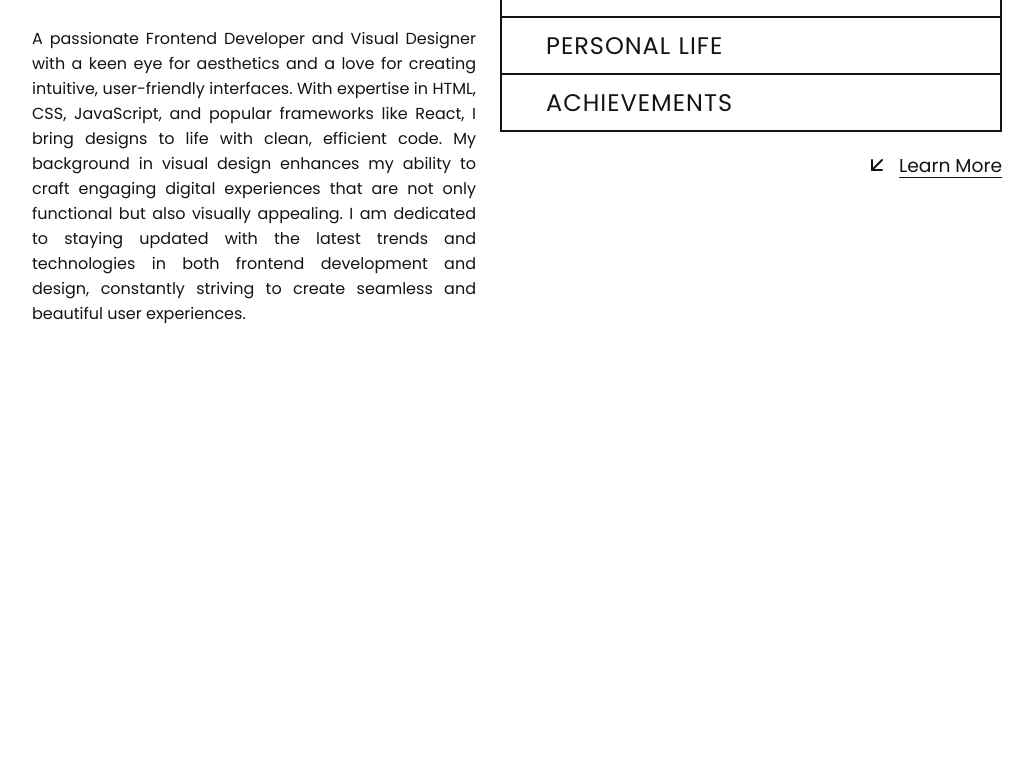
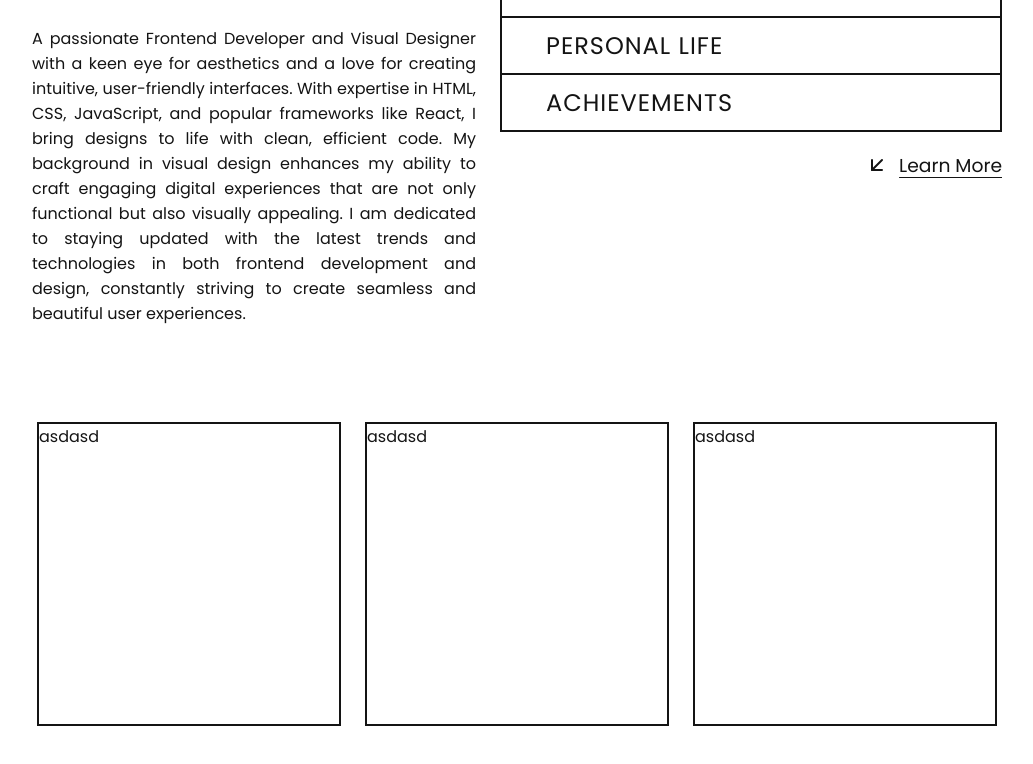
Before and after one commit to KondelaCoding/portfolio, a React (Vite) app: page / in a window 1280 px wide. Shown: the part 1378-2142 px from the top of the page, without its empty margins (198-1231 px from the left). Before the commit the page ends 1800 px from the top, so only its background shows below. Built offline with nearby package versions, Linux system fonts and the light colour scheme.

Commit message:
Create Skills section

```diff
--- a/src/components/About.css
+++ b/src/components/About.css
@@ -176,3 +176,5 @@
     font-size: 2.5rem;
   }
 }
+
+/* TODO make the menu-fragment width responsive to the header-box in hero section */
--- /dev/null
+++ b/src/components/Skills.css
@@ -0,0 +1,17 @@
+.skills {
+  margin: 80px;
+}
+
+.skills .card-container {
+  display: flex;
+  flex-wrap: wrap;
+  justify-content: center;
+  gap: 24px;
+  margin: 0 auto;
+}
+
+.skills .card {
+  width: 300px;
+  height: 300px;
+  border: 2px solid var(--primary-text);
+}
--- /dev/null
+++ b/src/components/Skills.jsx
@@ -0,0 +1,15 @@
+import "./Skills.css";
+
+export default function Skills() {
+  return (
+    <div className="skills">
+      <div className="container">
+        <div className="card-container">
+          <div className="card">asdasd</div>
+          <div className="card">asdasd</div>
+          <div className="card">asdasd</div>
+        </div>
+      </div>
+    </div>
+  );
+}
--- a/src/pages/Home.jsx
+++ b/src/pages/Home.jsx
@@ -5,6 +5,7 @@ import { useState } from "react";
 import Navbar from "../components/Navbar";
 import Hero from "../components/Hero";
 import About from "../components/About";
+import Skills from "../components/Skills";
 
 const Home = () => {
   const [isEntyAnimated, setIsEntyAnimated] = useState(false);
@@ -27,6 +28,7 @@ const Home = () => {
         <div className="page">
           <Hero />
           <About />
+          <Skills />
         </div>
       </div>
     </div>
```
